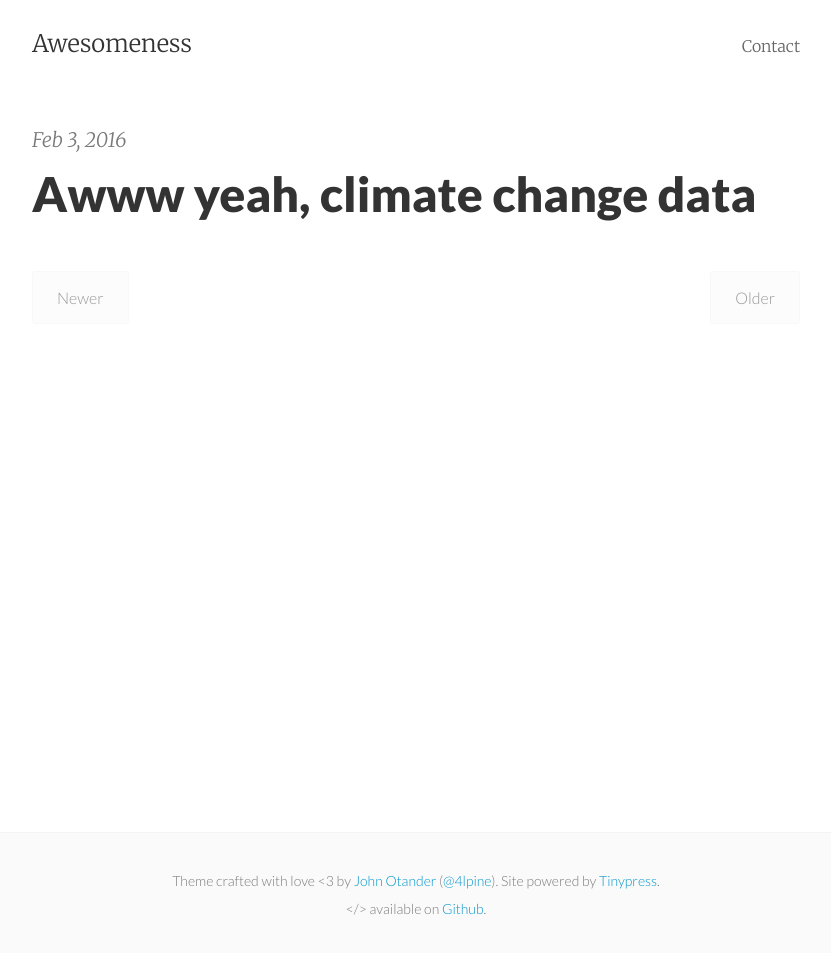
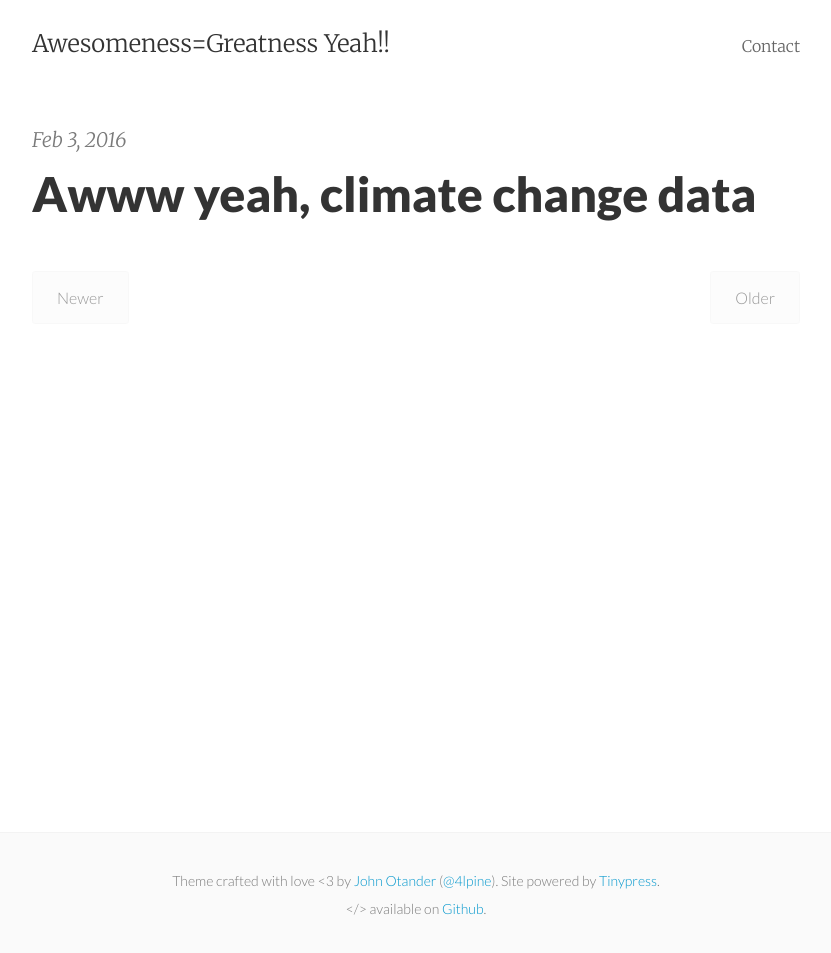
Before and after one commit to MattyK8/MattyK8.github.io, a Jekyll site: the page built from index.html, in a window 1280 px wide. Shown: the whole page, without its empty margins (224-1055 px from the left). Built offline with Jekyll 4.4.1, drawn with Linux system fonts in a browser that asks for light colours; the list of posts is cut into pages by our own code.

Commit message:
Update _config.yml

```diff
--- a/_config.yml
+++ b/_config.yml
@@ -2,7 +2,7 @@ excerpt_separator: ""
 pygments: true
 markdown: kramdown
 url: http://MattyK8.github.io
-title: Awesomeness
+title: Awesomeness=Greatness Yeah!!
 email:
 author: MattyK8
 description: My awesome new site
```
